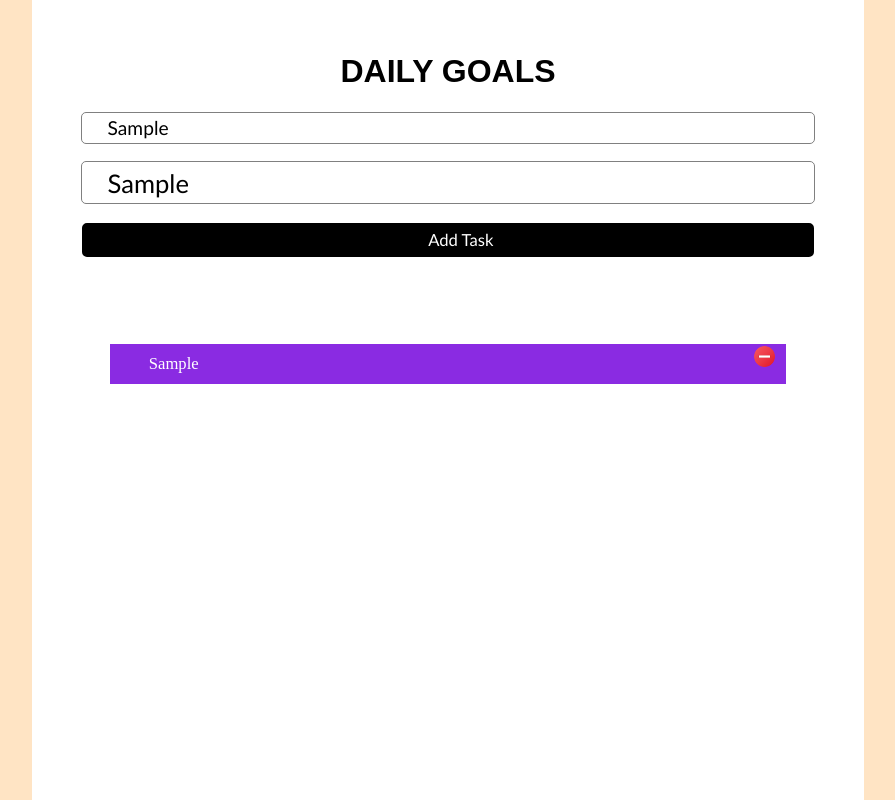
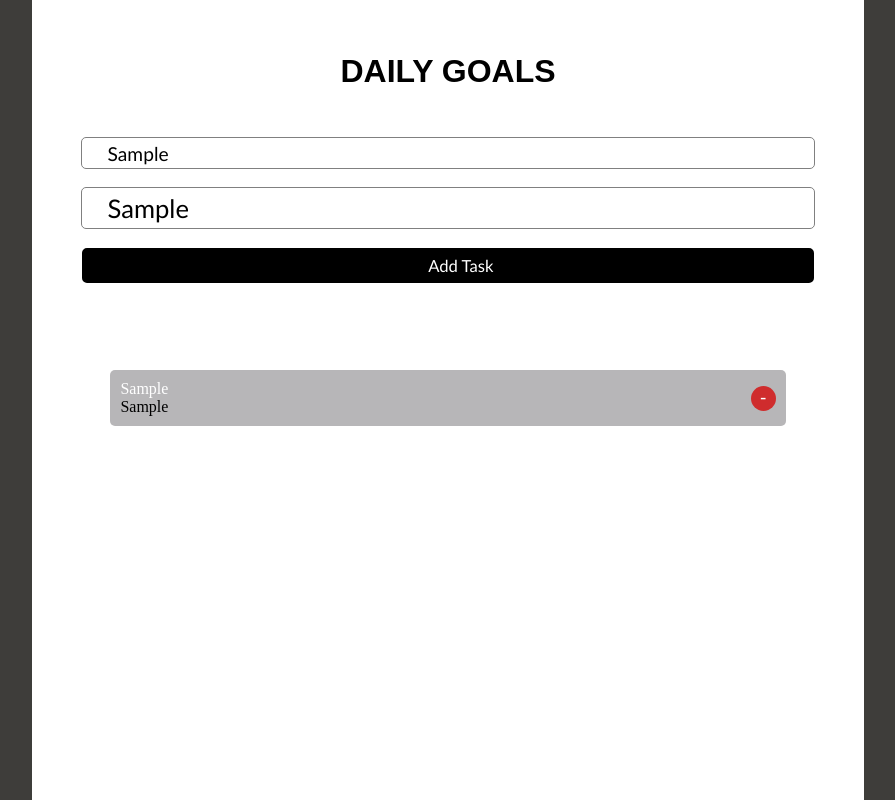
Before and after one commit to ItsRohitParmar/Daily-Goals, a plain HTML site: page index.html in a window 1280 px wide. Both pictures are taken after typing "Sample", "Sample" into the empty fields and a click on the button "Add Task". Shown: the whole page, without its empty margins (192-1087 px from the left). Drawn offline with Linux system fonts and the light colour scheme.

Commit message:
Daily Goals with new Style

```diff
--- a/index.html
+++ b/index.html
@@ -10,18 +10,20 @@
 </head>
 
 <body>
-    <div class="formContainer">
+    <div class="container">
         <h1>DAILY GOALS</h1>
-        <div id="form">
-            <input type="text" id="taskName">
-            <input type="text" id="task">
+        <form id="form">
+            <input type="text" id="title" placeholder="Enter Task Title Here..." required>
+            <input type="text" id="description" placeholder="Enter Task Description Here..." required>
             <button id="addBtn" type="submit">Add Task</button>
-        </div>
+        </form>
         <div id="taskList">
-            <!-- <div class="taskcontainer">
-                <p class="task">Event Listening Lorem ipsum dolor sit amet consectetur adipisicing elit. Architecto quasi, voluptatem nesciunt temporibus officia, fugiat quidem beatae ducimus sit ut omnis, non quis blanditiis velit. Earum omnis expedita laudantium laboriosam!
-                Animi, sunt accusantium? Odio incidunt sint ea, aperiam nobis similique porro totam reprehenderit eum eius excepturi accusantium animi inventore nulla! Eaque ipsum possimus laboriosam hic beatae natus tempora aliquam consequuntur.</p>
-                <img src="./Icons/remove.png" alt="remove">
+            <!-- <div class="task">
+                <div>
+                    <p class="title">Title</p>
+                    <span class="desciption">Task description</span>
+                </div>
+                <button class="delete" type="submit">-</button>
             </div> -->
         </div>
 
--- a/style.css
+++ b/style.css
@@ -2,13 +2,15 @@
     margin:0;
     padding:0;
     box-sizing: border-box;
+    transition: all 0.5s;
+    /* border: 2px solid red; */
 }
 
 body{
-    background-color: bisque;
+    background-color: rgb(62, 61, 58);
 }
 
-.formContainer{
+.container{
     width: 65vw;
     min-height: 100vh;
     background-color: white;
@@ -16,11 +18,11 @@ body{
     padding: 5vh;
 }
 
-.formContainer>h1{
+.container>h1{
     text-align: center;
     font-family: sans-serif;
     font-weight: 600;
-    margin: 1vmax;
+    margin: 1vmax 1vmax 3vmax 1vmax;
 }
 
 #form{
@@ -34,22 +36,24 @@ body{
     border-radius: 5px;
     padding-left: 2vmax;
     font-family: 'Gill Sans', 'Gill Sans MT', Calibri, 'Trebuchet MS', sans-serif;
-    font-weight: 500;
 }
 
 #form > input:focus{
     outline: none;
-}
-
-#form > #taskName{
-    height: 2.5vmax;
-    font-size: 1.5vmax;
+    color: rgba(50, 50, 50, 0.8);
 
 }
 
-#form > #task{
+#form > #title{
+    height: 2.5vmax;
+    font-size: 1.5vmax;
+    font-weight: 300;
+}
+
+#form > #description{
     height: 3.3vmax;
     font-size: 2vmax;
+    font-weight: 200;
 }
 
 #addBtn{
@@ -63,6 +67,7 @@ body{
     color: #fff;
     font-size: 1.3vmax;
     transition: all 0.5s;
+    cursor: pointer
 }
 
 #addBtn:hover{
@@ -78,25 +83,37 @@ body{
     padding: 3vmax;
 }
 
-.taskcontainer{
+.task{
     display: flex;
-    background-color: blueviolet;
+    justify-content: space-between;
+    align-items: center;
+    background-color: rgb(183, 182, 184);
     margin:  2vmax 0;
+    padding: 10px;
+    border-radius: 5px;
 }
 
-.taskcontainer > p{
-    /* height: 3vmax; */
-    padding-left: 3vmax;
-    padding-top: 10px;
-    padding: 10px 3vmax;
-    color: #fff;
-    font-size: 1.3vmax;
-    transition: all 0.5s;
-    width: 95%;
+.task div{
+    width: 90%;
 }
 
-.taskcontainer> img {
+.task .title{
+    color: #fff;
+    transition: all 0.5s;
+}
+
+.task button{
     width: 25px;
     height: 25px;
+    color: #fff;
+    font-size: larger;
+    background-color: rgba(213, 14, 14, 0.824);
+    border: none;
     cursor: pointer;
+    border-radius: 50px;
 }
+
+.delete:hover .task{
+    background-color: black;
+
+}
--- a/style.js
+++ b/style.js
@@ -1,59 +1,78 @@
-const taskName = document.getElementById("taskName");
-const task = document.getElementById("task");
+const title = document.getElementById("title");
+const description = document.getElementById("description");
 const addBtn = document.getElementById("addBtn");
 const taskList = document.getElementById("taskList");
-
-const taskArray = localStorage.getItem(task) ? JSON.parse(localStorage.getItem(task)) : [];
+// console.log(localStorage.getItem(something));
+const task = localStorage.getItem("task") ? JSON.parse(localStorage.getItem("task")) : [];
 
 showAllTask();
 
 
-addBtn.addEventListener("click", () => {
+addEventListener("submit", (e) => {
+    e.preventDefault();
 
+    console.log("submited");
     removeAllTask();
 
-    let title = taskName.value;
-    let description = task.value;
-    taskArray.push({ title, description });
-    console.log(taskArray);
+    task.push({ title: title.value, description: description.value });
 
-    localStorage.setItem(task, JSON.stringify(taskArray));
+    localStorage.setItem("task", JSON.stringify(task));
     showAllTask();
 })
 
+
+
 function showAllTask() {
-    taskArray.forEach((value, index)=>{
-        const taskcontainer = document.createElement("div");
-        taskcontainer.setAttribute("class", "taskcontainer")
+    task.forEach((value, index)=>{
+        const taskDiv = document.createElement("div");
+        taskDiv.setAttribute("class", "task");
+
+        const div = document.createElement("div");
 
         const p = document.createElement("p");
-        p.setAttribute("class", "task");
-        p.innerText = value.description;
-        taskcontainer.append(p);
+        p.setAttribute("class", "title");
+        p.innerText = value.title;
+        div.append(p);
 
-        const img = document.createElement("img");
-        img.setAttribute("src", "./Icons/remove.png");
-        img.setAttribute("alt", "remove");
-        taskcontainer.append(img);
+        const span = document.createElement("span");
+        span.setAttribute("class", "description");
+        span.innerText = value.description;
+        div.append(span);
 
-        img.addEventListener("click", () => {
+        taskDiv.append(div);
+
+        const deleteBtn = document.createElement("button");
+        deleteBtn.setAttribute("class", "delete");
+        deleteBtn.setAttribute("type", "submit");
+        deleteBtn.innerText = "-";
+        taskDiv.append(deleteBtn);
+
+        deleteBtn.addEventListener("click", () => {
             removeAllTask();
-            taskArray.splice(index, 1);
-            console.log(taskArray);
+            task.splice(index, 1);
+            console.log(task);
 
-            localStorage.setItem(task, JSON.stringify(taskArray));
+            localStorage.setItem("task", JSON.stringify(task));
 
             showAllTask();
         })
 
-        taskList.prepend(taskcontainer);
+        deleteBtn.addEventListener('mouseover', ()=>{
+            taskDiv.style.backgroundColor = "green";
+        })
+
+        deleteBtn.addEventListener('mouseout', ()=>{
+            taskDiv.style.backgroundColor = "";
+        })
+
+        taskList.prepend(taskDiv);
     })
 }
 
 
 function removeAllTask(){
-    taskArray.forEach((value , index)=>{
-        const div =  document.querySelector(".taskcontainer");
+    task.forEach(()=>{
+        const div =  document.querySelector(".task");
         div.remove();
     })
 }
```
